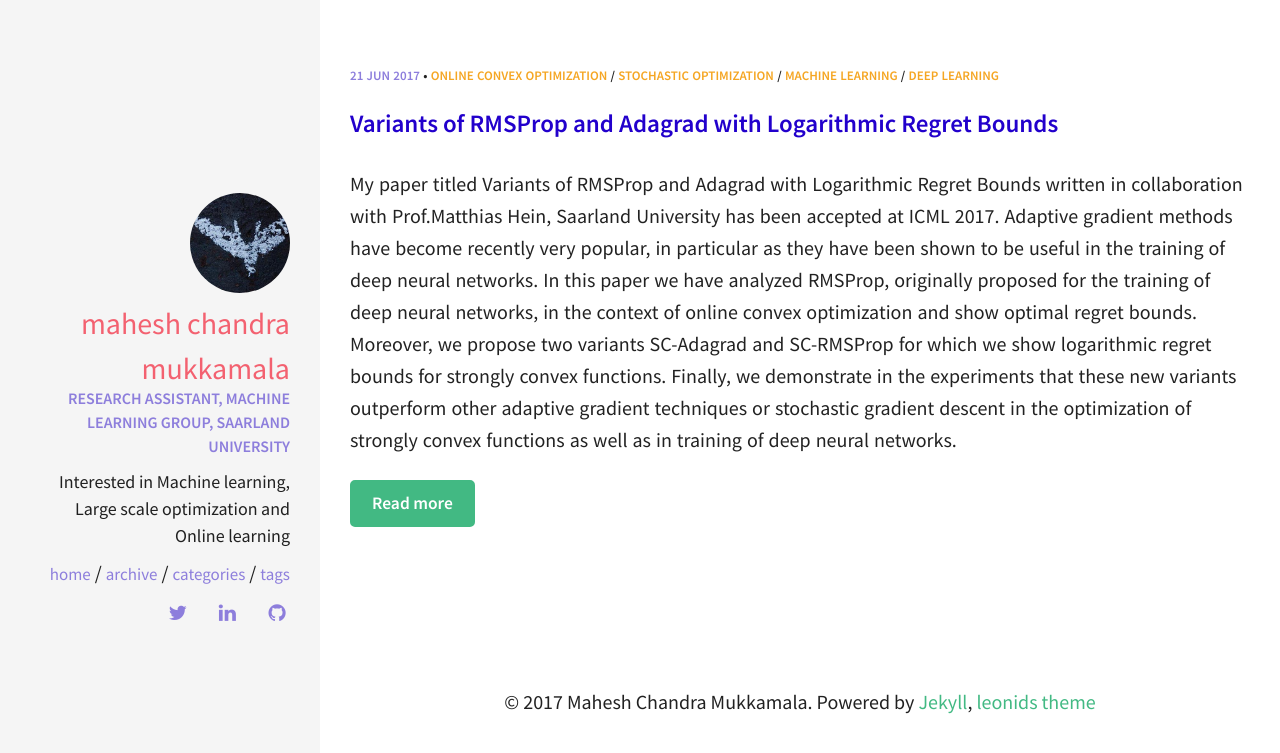
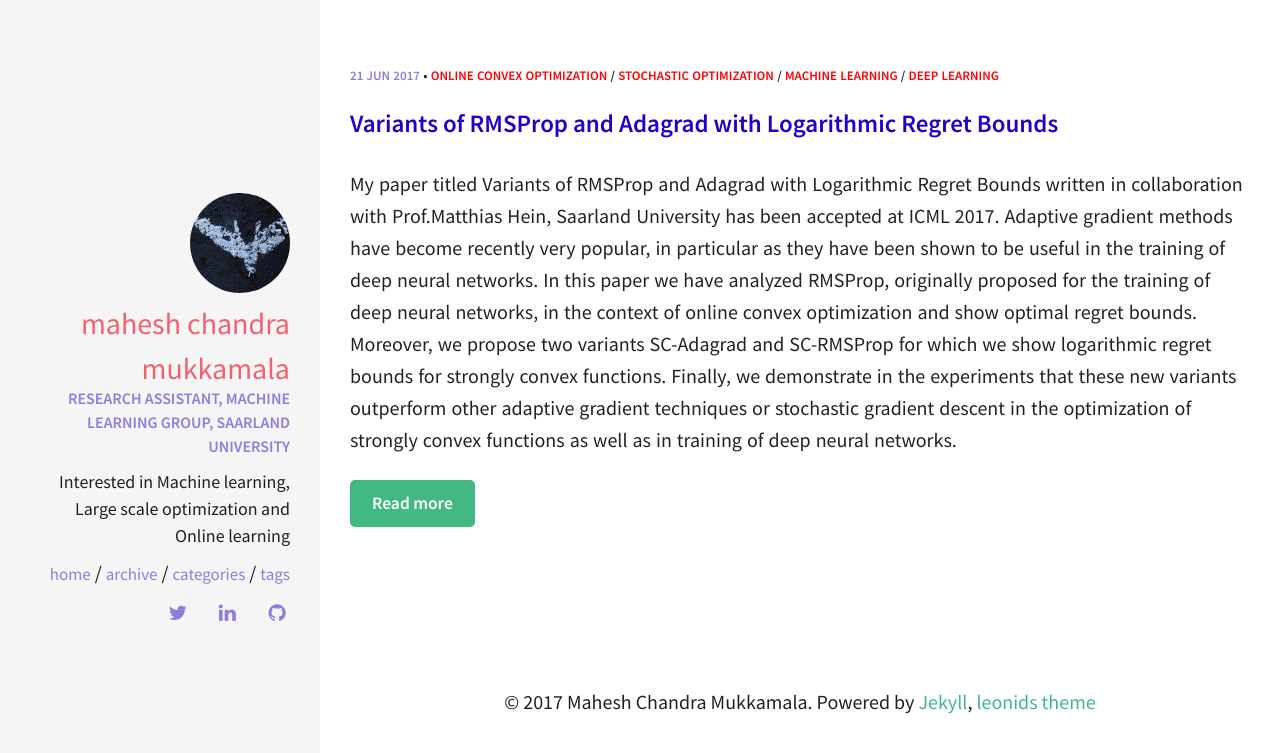
Before and after one commit to mmahesh/mmahesh.github.io, a Jekyll site: the page built from index.html, in a window 1280 px wide. Shown: the top 753 px of the page. Built offline with Jekyll 4.4.1, drawn with Linux system fonts in a browser that asks for light colours.

Commit message:
added css changes

```diff
--- a/_layouts/post_listing.html
+++ b/_layouts/post_listing.html
@@ -12,7 +12,7 @@ layout: default
       {% if post.categories.size > 0 %}
       •
       {% for cat in post.categories %}
-        <a class="post-cat" href="{{ site.url }}/categories/#{{ cat }}">{{ cat }}</a>
+        <a style="color:red;" class="post-cat" href="{{ site.url }}/categories/#{{ cat }}">{{ cat }}</a>
         {% unless forloop.last %}
         <span>/</span>
         {% endunless %}
```
